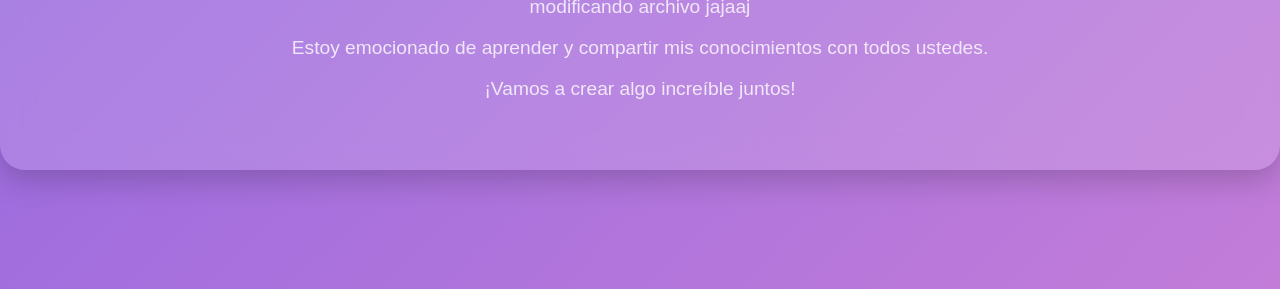
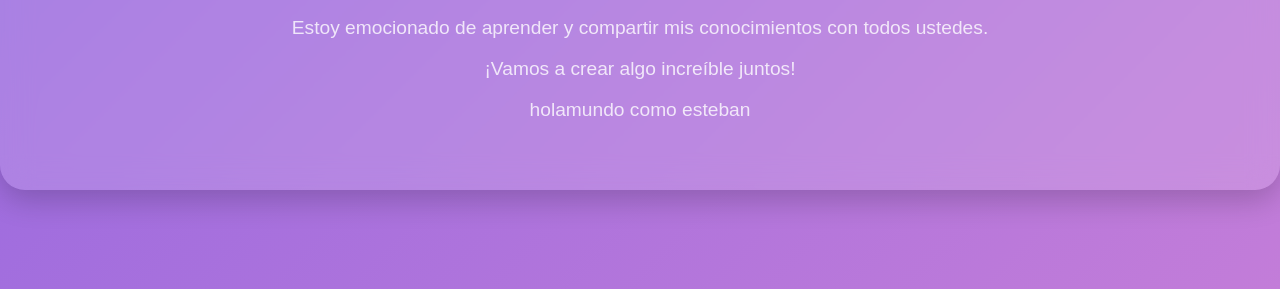
Before and after one commit to MLopezCamp/Hola-mundo, a plain HTML site: page index.html in a window 1280 px wide. Shown: the part 511-800 px from the top of the page. Drawn offline with Linux system fonts and the light colour scheme.

Commit message:
Contribucion 1

```diff
--- a/index.html
+++ b/index.html
@@ -73,6 +73,7 @@
     <p>modificando archivo jajaaj</p>
     <p>Estoy emocionado de aprender y compartir mis conocimientos con todos ustedes.</p>
     <p>¡Vamos a crear algo increíble juntos!</p>
+    <p>holamundo como esteban</p>
   </div>
 </body>
 </html>
```
